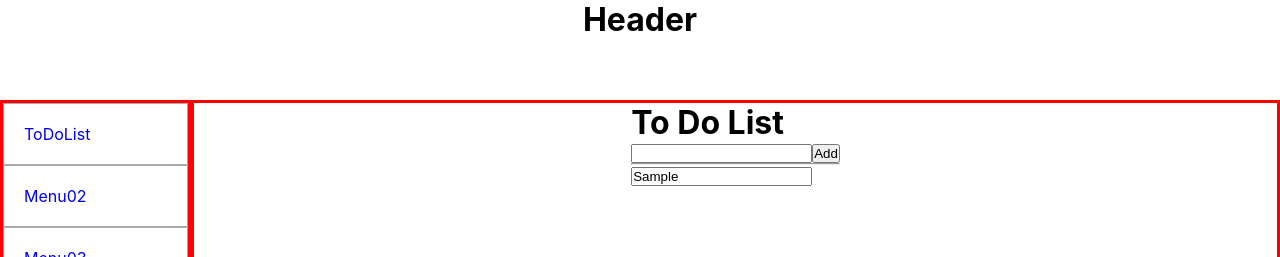
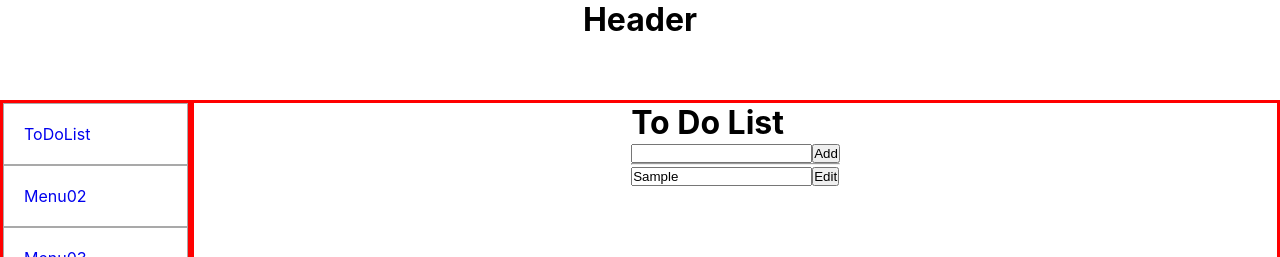
Before and after one commit to bigveloper/practice_layout, a React (Create React App) app: page /todolist in a window 1280 px wide. Both pictures are taken after typing "Sample" into the empty fields and a click on the button "Add". Shown: the top 257 px of the page. Built offline with nearby package versions, Linux system fonts and the light colour scheme.

Commit message:
update ToDoList

```diff
--- a/src/pages/ToDoList.jsx
+++ b/src/pages/ToDoList.jsx
@@ -19,6 +19,17 @@ function ToDoList() {
         setValue('');
     };
 
+    const onEdit = (index) => {
+        const editText = prompt();
+
+        setList((prevState) => {
+            const editList = prevState.map((item, i) => {
+                return i === index ? editText : item;
+            });
+            return editList;
+        });
+    };
+
     useEffect(() => {
         console.log(value);
     }, [value]);
@@ -32,6 +43,7 @@ function ToDoList() {
             {list.map((item, index) => (
                 <div key={index}>
                     <input value={item} readOnly />
+                    <button onClick={() => onEdit(index)}>Edit</button>
                 </div>
             ))}
         </div>
```
